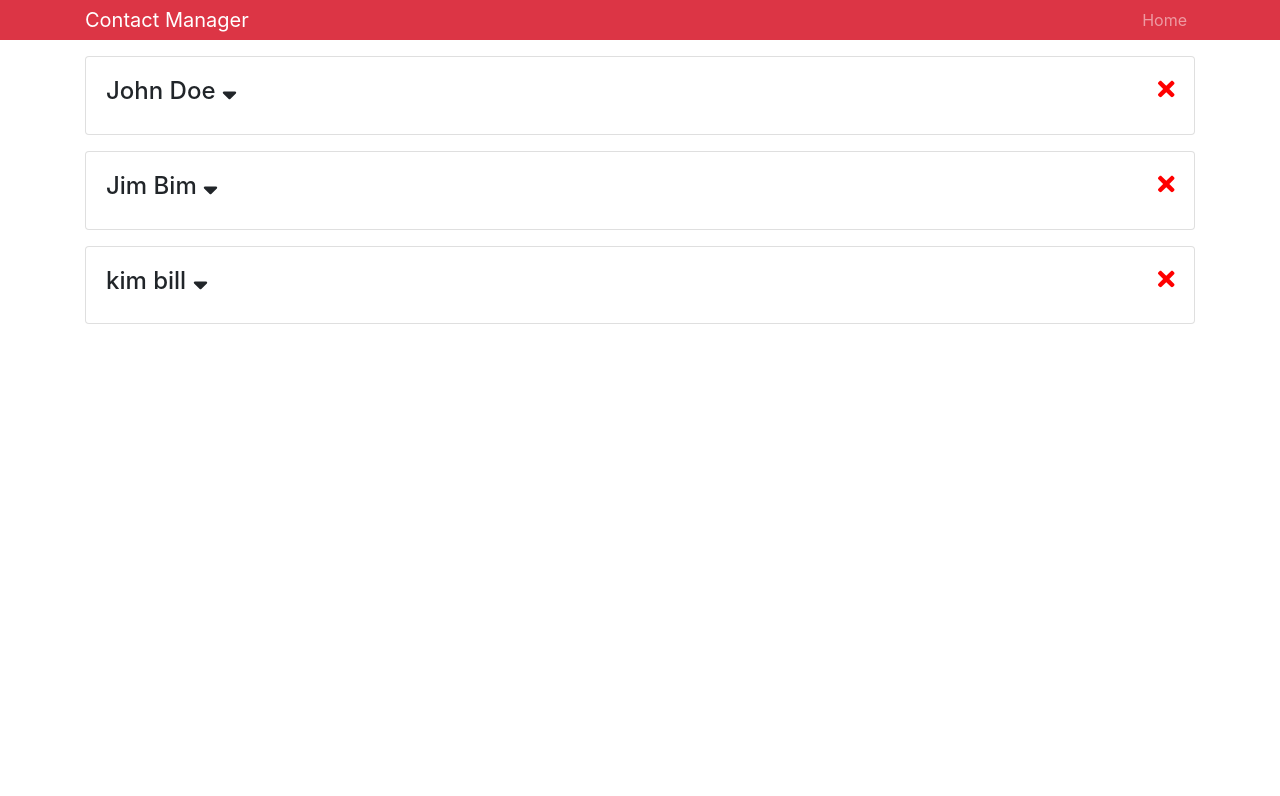
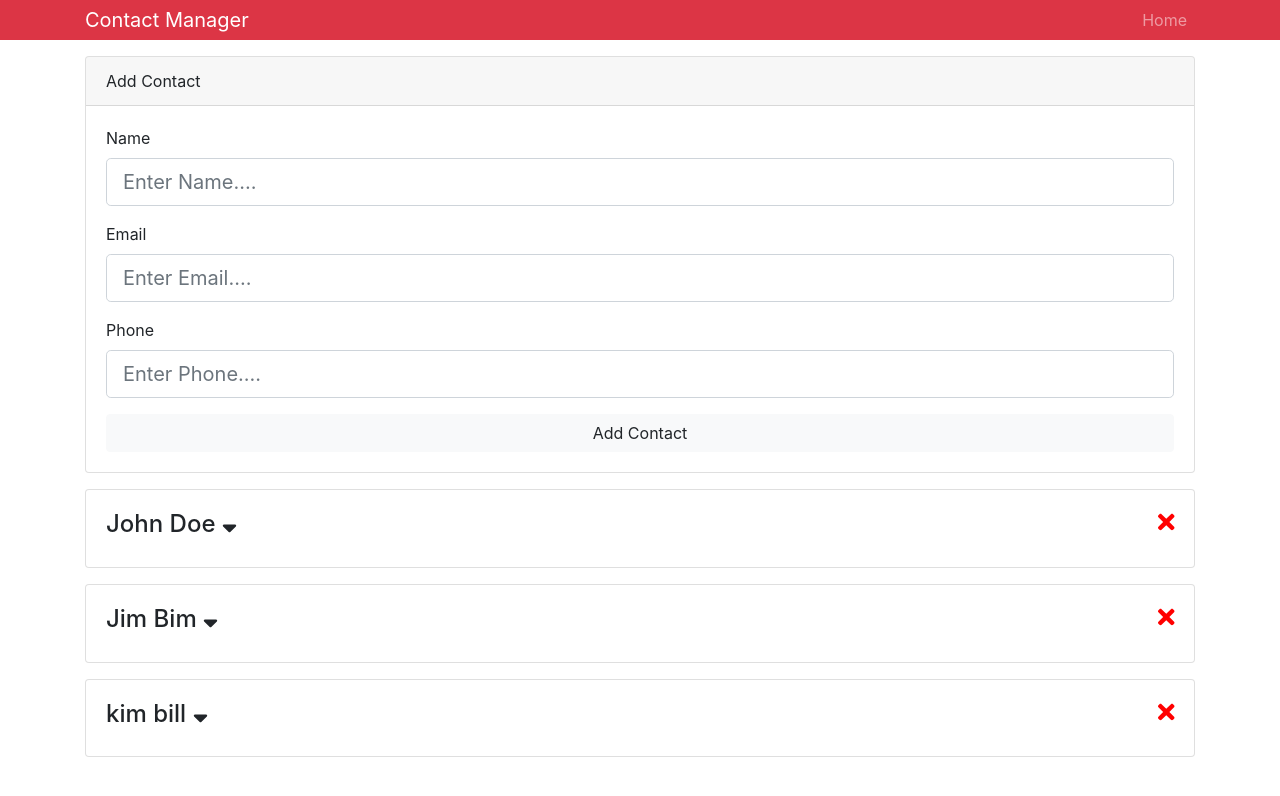
Before and after one commit to sagar0717/React-Contact-Manager, a React (Create React App) app: page / in a window 1280 px wide. Shown: the top 796 px of the page. Built offline with nearby package versions, Linux system fonts and the light colour scheme.

Commit message:
Chapter 28 - Add Contact Form

```diff
--- a/src/App.js
+++ b/src/App.js
@@ -1,6 +1,7 @@
 import React, { Component } from "react";
-import Contacts from "./components/Contacts";
-import Header from "./components/Header";
+import Contacts from "./components/contacts/Contacts";
+import AddContact from "./components/contacts/AddContact";
+import Header from "./components/layout/Header";
 
 import { library } from "@fortawesome/fontawesome-svg-core";
 import { fas } from "@fortawesome/free-solid-svg-icons";
@@ -22,6 +23,7 @@
         <div className="App">
           <Header branding="Contact Manager" />
           <div className="container">
+            <AddContact />
             <Contacts />
           </div>
         </div>
--- /dev/null
+++ b/src/components/contacts/AddContact.js
@@ -0,0 +1,70 @@
+import React, { Component } from "react";
+
+class AddContact extends Component {
+  state = {
+    name: "",
+    email: "",
+    phone: ""
+  };
+
+  onSubmit = e => {
+    e.preventDefault();
+    console.log(this.state);
+  };
+  onChange = e => this.setState({ [e.target.name]: e.target.value });
+
+  render() {
+    const { name, email, phone } = this.state;
+    return (
+      <div>
+        <div className="card mb-3">
+          <div className="card-header">Add Contact</div>
+          <div className="card-body">
+            <form onSubmit={this.onSubmit}>
+              <div className="form-group">
+                <label htmlFor="name">Name</label>
+                <input
+                  type="text"
+                  name="name"
+                  className="form-control form-control-lg"
+                  placeholder="Enter Name...."
+                  value={name}
+                  onChange={this.onChange}
+                />
+              </div>
+              <div className="form-group">
+                <label htmlFor="email">Email</label>
+                <input
+                  type="email"
+                  name="email"
+                  className="form-control form-control-lg"
+                  placeholder="Enter Email...."
+                  value={email}
+                  onChange={this.onChange}
+                />
+              </div>
+              <div className="form-group">
+                <label htmlFor="phone">Phone</label>
+                <input
+                  type="text"
+                  name="phone"
+                  className="form-control form-control-lg"
+                  placeholder="Enter Phone...."
+                  value={phone}
+                  onChange={this.onChange}
+                />
+              </div>
+              <input
+                type="submit"
+                value="Add Contact"
+                className="btn btn-light btn-block"
+              />
+            </form>
+          </div>
+        </div>
+      </div>
+    );
+  }
+}
+
+export default AddContact;
--- a/src/components/Contact.js
+++ b/src/components/contacts/Contact.js
@@ -1,7 +1,7 @@
 import React, { Component } from "react";
 import PropTypes from "prop-types";
-import { Consumer } from "../context";
-import { FontAwesomeIcon } from "../../node_modules/@fortawesome/react-fontawesome";
+import { Consumer } from "../../context";
+import { FontAwesomeIcon } from "@fortawesome/react-fontawesome";
 
 class Contact extends Component {
   state = {
--- a/src/components/Contacts.js
+++ b/src/components/contacts/Contacts.js
@@ -2,7 +2,7 @@
 import Contact from "./Contact";
 import PropTypes from "prop-types";
 
-import { Consumer } from "../context";
+import { Consumer } from "../../context";
 
 class Contacts extends Component {
   render() {
```
Also changed, not shown: src/components/layout/Header.js (renamed from src/components/Header.js).
